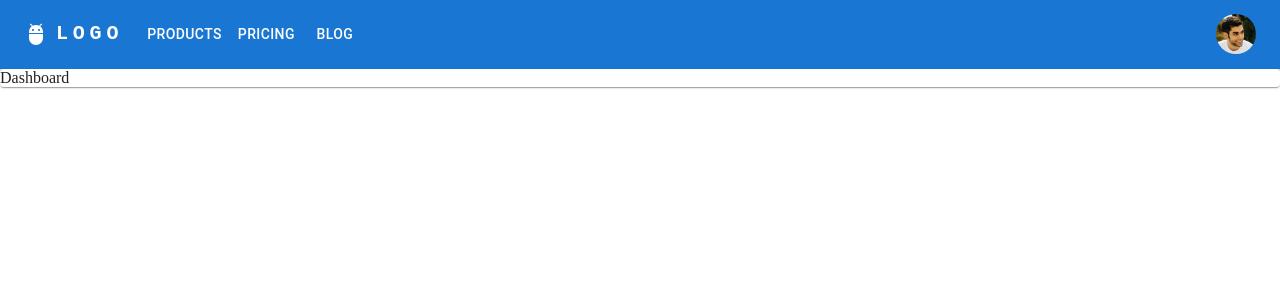
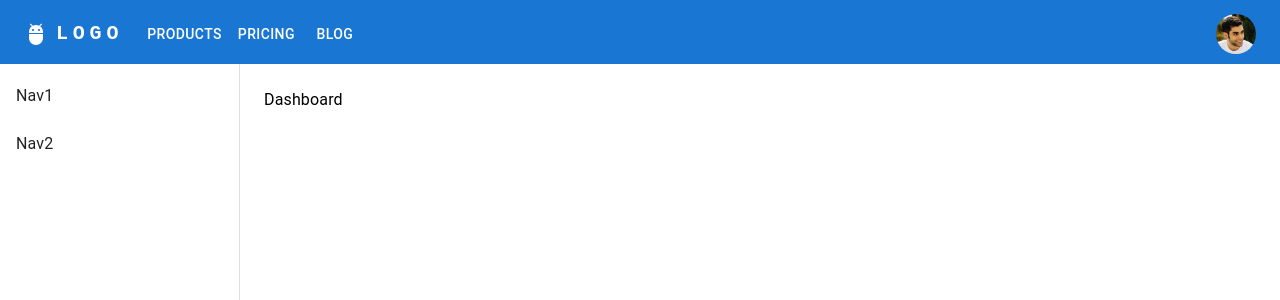
Before and after one commit to djvonny/test-project, a React (Create React App) app: page / in a window 1280 px wide. Both pictures are taken after a click on the button "LOGIN". Shown: the top 300 px of the page. Built offline with nearby package versions, Linux system fonts and the light colour scheme; the HTML template or start-up script is replaced by a standard one.

Commit message:
Add navbar

```diff
--- a/src/components/dashboardLayout.js
+++ b/src/components/dashboardLayout.js
@@ -1,12 +1,22 @@
 import React from "react";
+import Box from "@mui/material/Box";
+import Navbar from "./navbar";
 import Header from "./header";
 
 function DashboardLayout({ children }) {
   return (
-    <div>
+    <Box>
       <Header />
-      {children}
-    </div>
+      <Box sx={{ display: "flex" }}>
+        <Navbar />
+        <Box
+          component="main"
+          sx={{ flexGrow: 1, bgcolor: "background.default", p: 3 }}
+        >
+          {children}
+        </Box>
+      </Box>
+    </Box>
   );
 }
 
--- a/src/components/header.js
+++ b/src/components/header.js
@@ -38,7 +38,7 @@ function Header() {
   };
 
   return (
-    <AppBar position="static">
+    <AppBar position="static" sx={{ height: "64px" }}>
       <Container maxWidth="xl">
         <Toolbar disableGutters>
           <AdbIcon sx={{ display: { xs: "none", md: "flex" }, mr: 1 }} />
@@ -126,11 +126,10 @@ function Header() {
               </Button>
             ))}
           </Box>
-
           <Box sx={{ flexGrow: 0 }}>
             <Tooltip title="Open settings">
               <IconButton onClick={handleOpenUserMenu} sx={{ p: 0 }}>
-                <Avatar alt="Remy Sharp" src={DefaultAvatar} />
+                <Avatar alt="Jain Doe" src={DefaultAvatar} />
               </IconButton>
             </Tooltip>
             <Menu
--- /dev/null
+++ b/src/components/navbar.js
@@ -0,0 +1,39 @@
+import React from "react";
+import Drawer from "@mui/material/Drawer";
+import List from "@mui/material/List";
+import ListItemButton from "@mui/material/ListItemButton";
+import ListItem from "@mui/material/ListItem";
+import ListItemText from "@mui/material/ListItemText";
+
+const drawerWidth = 240;
+
+function NavBar() {
+  return (
+    <Drawer
+      sx={{
+        width: drawerWidth,
+        flexShrink: 0,
+        "& .MuiDrawer-paper": {
+          height: "calc(100% - 64px)",
+          mt: "64px",
+          width: drawerWidth,
+          boxSizing: "border-box",
+        },
+      }}
+      variant="permanent"
+      anchor="left"
+    >
+      <List>
+        {["Nav1", "Nav2"].map((text) => (
+          <ListItem key={text} disablePadding>
+            <ListItemButton>
+              <ListItemText primary={text} />
+            </ListItemButton>
+          </ListItem>
+        ))}
+      </List>
+    </Drawer>
+  );
+}
+
+export default NavBar;
--- a/src/pages/dashboard.js
+++ b/src/pages/dashboard.js
@@ -1,11 +1,11 @@
 import React from "react";
 import DashLayout from "../components/dashboardLayout";
-import { Paper } from "@mui/material";
+import { Typography } from "@mui/material";
 
 function Dashboard() {
   return (
     <DashLayout>
-      <Paper>Dashboard</Paper>
+      <Typography>Dashboard</Typography>
     </DashLayout>
   );
 }
```
